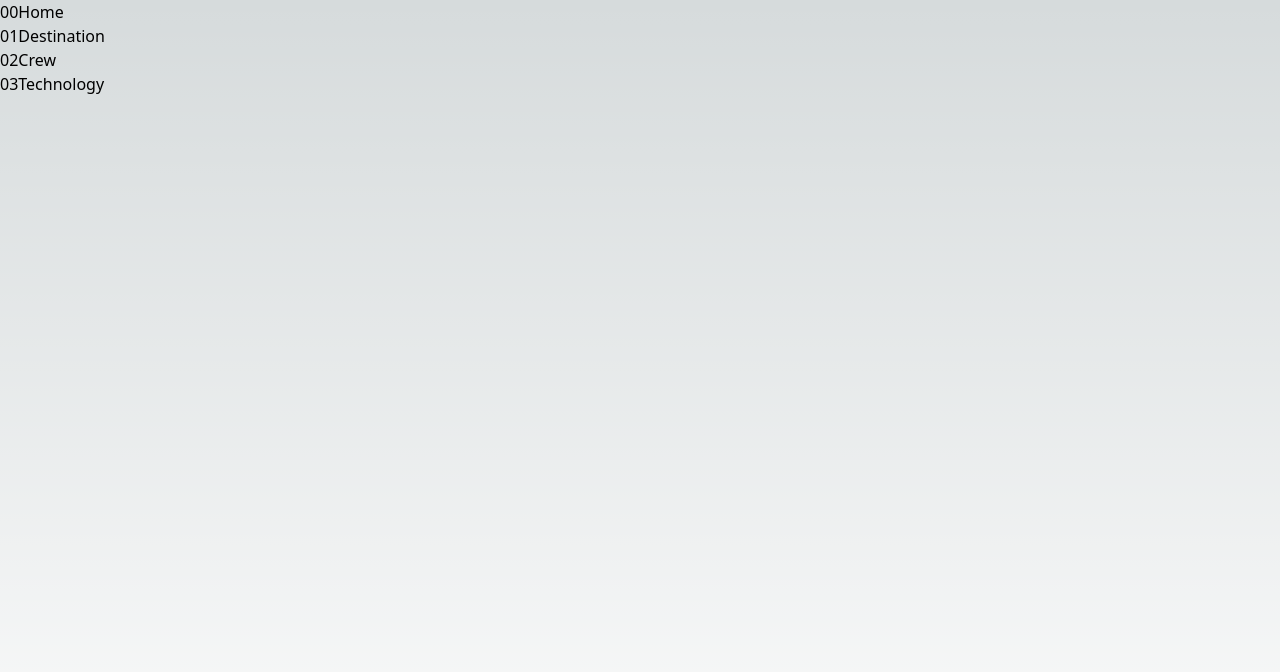
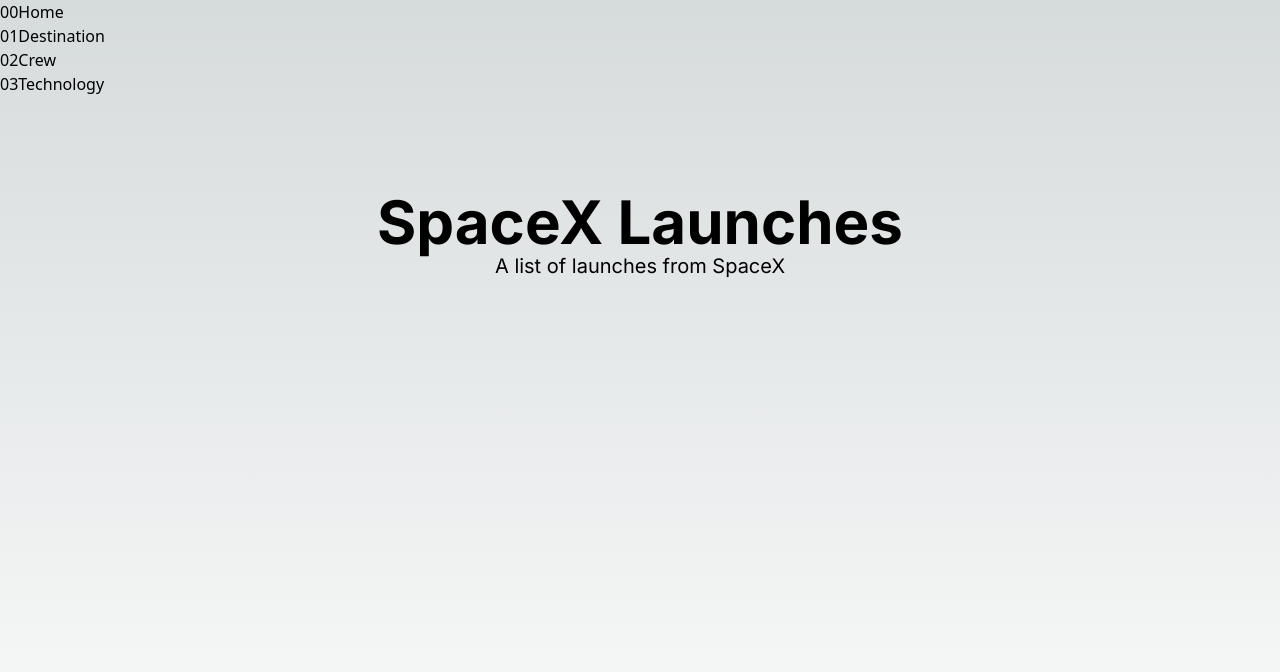
Before and after one commit to aleksandr-efimenko/space-tourism, a Next.js app: page / in a window 1280 px wide. Shown: the top 672 px of the page. Built offline with nearby package versions, Linux system fonts and the light colour scheme.

Commit message:
create blanc pages

```diff
--- /dev/null
+++ b/src/pages/crew.tsx
@@ -0,0 +1,7 @@
+import React from 'react'
+
+export default function crew() {
+  return (
+    <div>crew</div>
+  )
+}
--- /dev/null
+++ b/src/pages/destination.tsx
@@ -0,0 +1,5 @@
+export default function Destination() {
+  return (
+    <div>destination</div>
+  )
+}
--- a/src/pages/index.tsx
+++ b/src/pages/index.tsx
@@ -7,6 +7,16 @@
   return (
     <main
       className={`flex min-h-screen flex-col items-center justify-between p-24 ${inter.className}`}
-    ></main>
+
+    >
+      <div className="flex flex-col items-center justify-center">
+        <h1 className="text-6xl font-bold text-center">
+          SpaceX Launches
+        </h1>
+        <p className="text-xl text-center">
+          A list of launches from SpaceX
+        </p>
+      </div>
+    </main>
   );
 }
--- /dev/null
+++ b/src/pages/technology.tsx
@@ -0,0 +1,7 @@
+import React from 'react'
+
+export default function technology() {
+  return (
+    <div>technology</div>
+  )
+}
```
